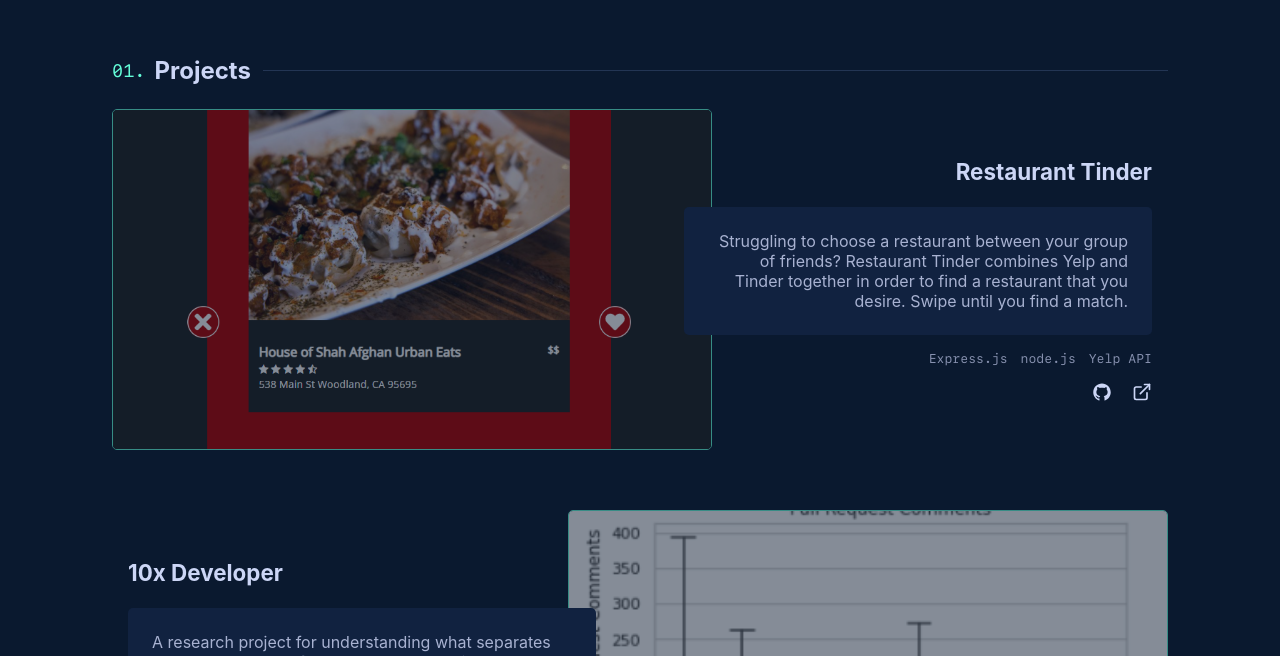
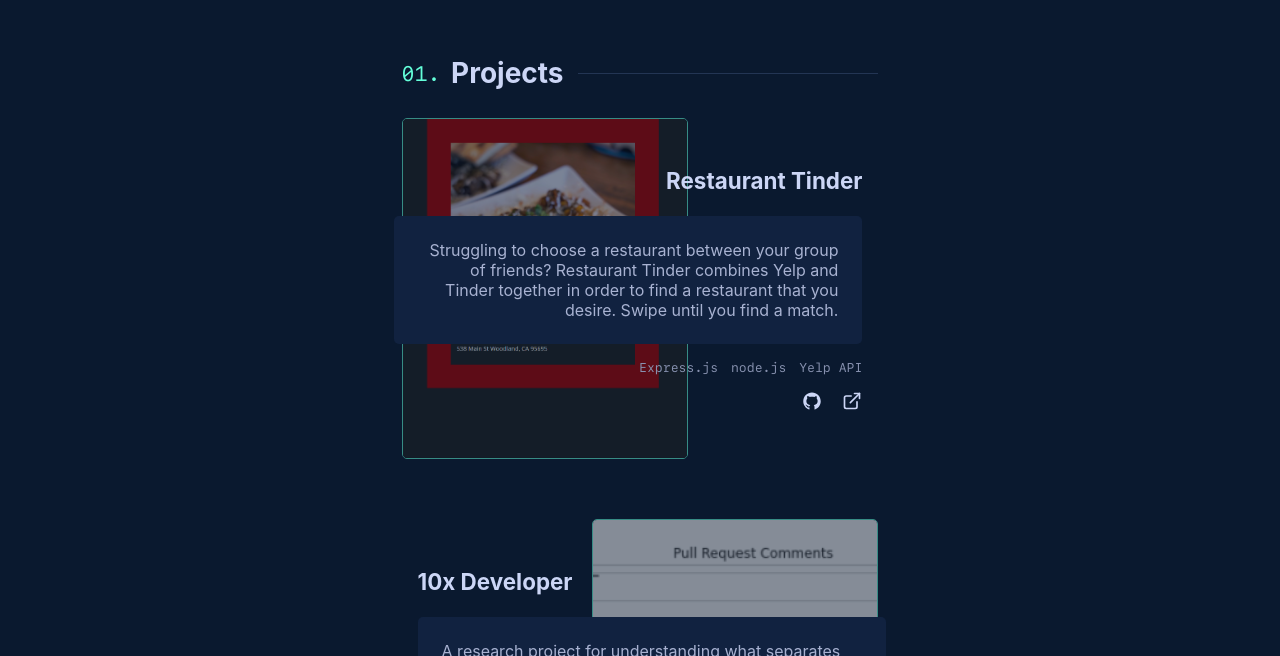
Before and after one commit to slampham/Portfolio, a React (Create React App) app: page / in a window 1280 px wide. Shown: the part 824-1480 px from the top of the page. Built offline with nearby package versions, Linux system fonts and the light colour scheme.

Commit message:
Finally finished with everything 😓

```diff
--- a/src/components/App.js
+++ b/src/components/App.js
@@ -11,6 +11,9 @@
 import Contact from './Contact'
 
 const StyledApp = styled.div`
+  display: flex;
+  flex-direction: column;
+  align-items: center;
   counter-reset: sectionCounter;
 
   ${StyledSection} {
--- a/src/components/Section.js
+++ b/src/components/Section.js
@@ -4,8 +4,10 @@
 
 const StyledSection = styled.section`
   color: var(--lightest-slate);
+  max-width: 1000px;
 
   h2 {
+    font-size: 1.75rem;
     display: flex;
     align-items: center;
     margin-bottom: 1em;
```
